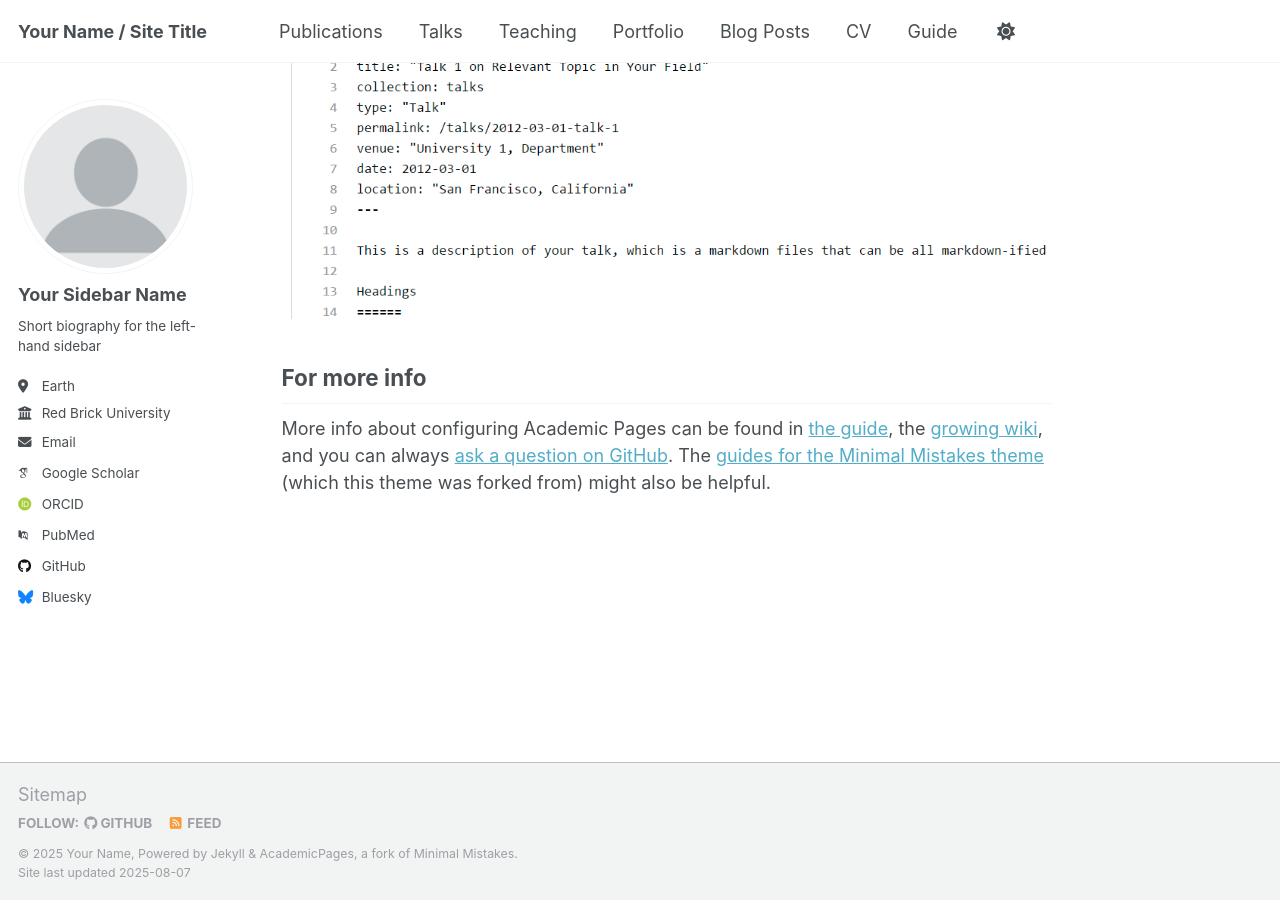
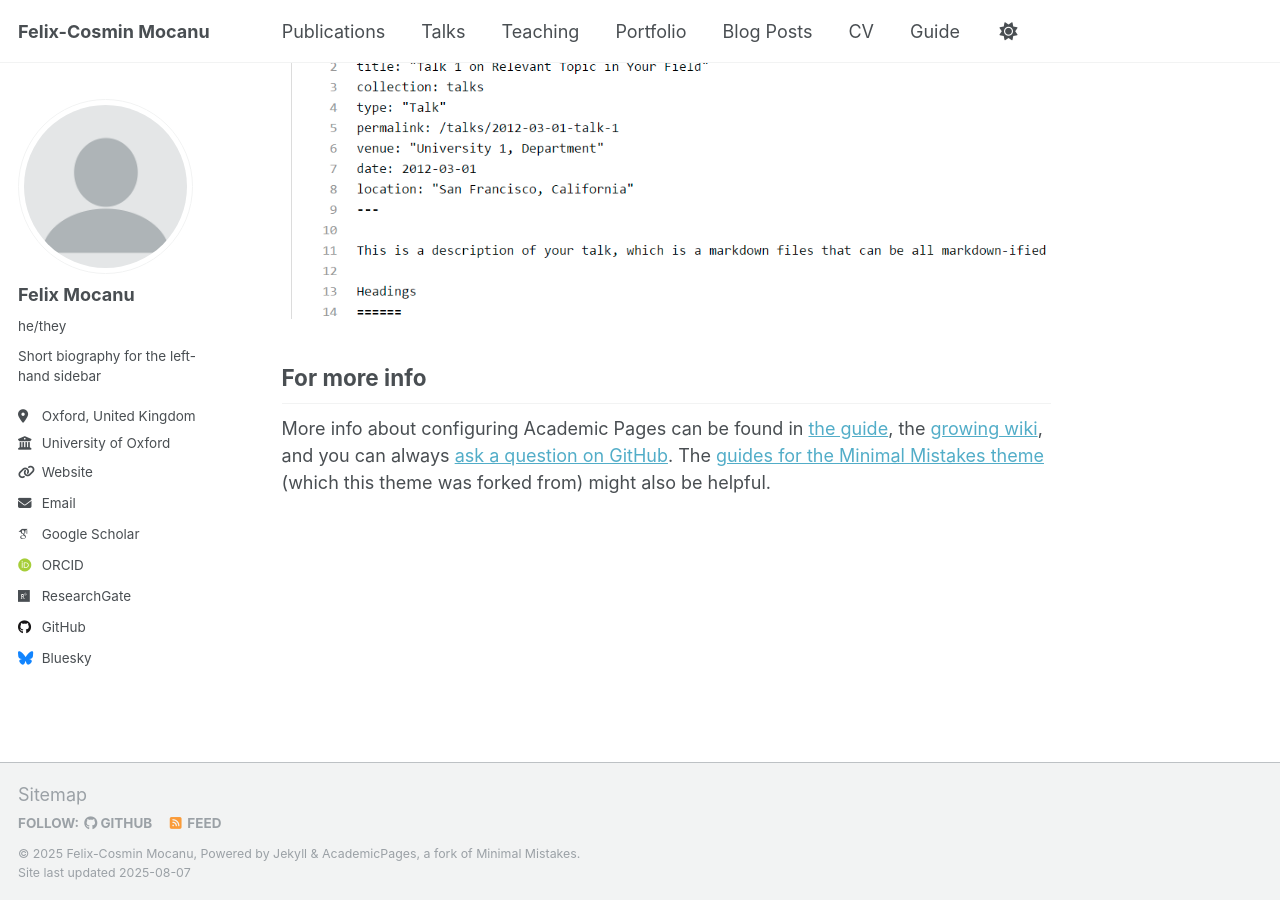
Before and after one commit to fcmocanu/fcmocanu.github.io, a Jekyll site: the page built from _pages/about.md, in a window 1280 px wide and 900 px high, scrolled down 2880 px. Built offline with Jekyll 4.4.1, drawn with Linux system fonts in a browser that asks for light colours; some web fonts are replaced; a script that is not in the unit is left out.

Commit message:
updated info

```diff
--- a/_config.yml
+++ b/_config.yml
@@ -7,15 +7,15 @@
 # server process.
 
 # Basic Site Settings
-locale                   : "en-US"
+locale                   : "en-GB"
 site_theme               : "default"
-title                    : "Your Name / Site Title"
+title                    : "Felix-Cosmin Mocanu"
 title_separator          : "-"
-name                     : &name "Your Name"
-description              : &description "personal description"
-url                      : https://academicpages.github.io # the base hostname & protocol for your site e.g. "https://[your GitHub username].github.io" or if you already have some other page hosted on Github then use "https://[your GitHub username].github.io/[Your Repo Name]"
+name                     : &name "Felix-Cosmin Mocanu"
+description              : &description "Postdoctoral Researcher on Battery Materials"
+url                      : https://fcmocanu.github.io # the base hostname & protocol for your site e.g. "https://[your GitHub username].github.io" or if you already have some other page hosted on Github then use "https://[your GitHub username].github.io/[Your Repo Name]"
 baseurl                  : "" # the subpath of your site, e.g. "/blog"
-repository               : "academicpages/academicpages.github.io"
+repository               : "fcmocanu/fcmocanu.github.io"
 
 # Site Author - The following control what appear as part of the author content on the side bar.
 #               If a field is blank the icon and link will not appear, otherwise it will be shown.
@@ -23,37 +23,36 @@ repository               : "academicpages/academicpages.github.io"
 author:
   # Biographic information
   avatar           : "profile.png"
-  name             : "Your Sidebar Name"
-  pronouns         : # example: "she/her"
+  name             : "Felix Mocanu"
+  pronouns         : "he/they"
   bio              : "Short biography for the left-hand sidebar"
-  location         : "Earth"
-  employer         : "Red Brick University"
-  uri              : # URL
-  email            : "none@example.org"
+  location         : "Oxford, United Kingdom"
+  employer         : "University of Oxford"
+  uri              : "https://fcmocanu.github.io"
+  email            : "felix.mocanu@materials.ox.ac.uk"
 
   # Academic websites
   academia         : # URL
   arxiv            : # URL - Update with the correct link to your profile
-  googlescholar    : "https://scholar.google.com/citations?user=PS_CX0AAAAAJ"
+  googlescholar    : "https://scholar.google.com/citations?user=eAZ-LhcAAAAJ"
   inspire-hep      : # URL
   impactstory      : # URL
-  orcid            : "http://orcid.org/yourorcidurl"
+  orcid            : "https://orcid.org/0000-0001-6649-3029"
   semantic         : # URL
-  pubmed           : "https://www.ncbi.nlm.nih.gov/pubmed/?term=john+snow"
-  researchgate     : # URL
+  researchgate     : "https://www.researchgate.net/profile/Felix-Cosmin-Mocanu"
   scopus           : # URL
 
   # Repositories and software development
   bitbucket        : # Username - Update with your username on the site
   codepen          : # Username
   dribbble         : # Username
-  github           : "academicpages"
+  github           : "fcmocanu"
   kaggle           : # Username
   stackoverflow    : # User number or user number and name (i.e., use "1" or "1/jeff-atwood")
 
   # Social media
   artstation       : # Username
-  bluesky          : "bsky.app" # Replace this with you Bluesky username
+  bluesky          : "fcmocanu.bsky.app" # Replace this with you Bluesky username
   facebook         : # Username
   flickr           : # Username
   foursquare       : # Username
```
